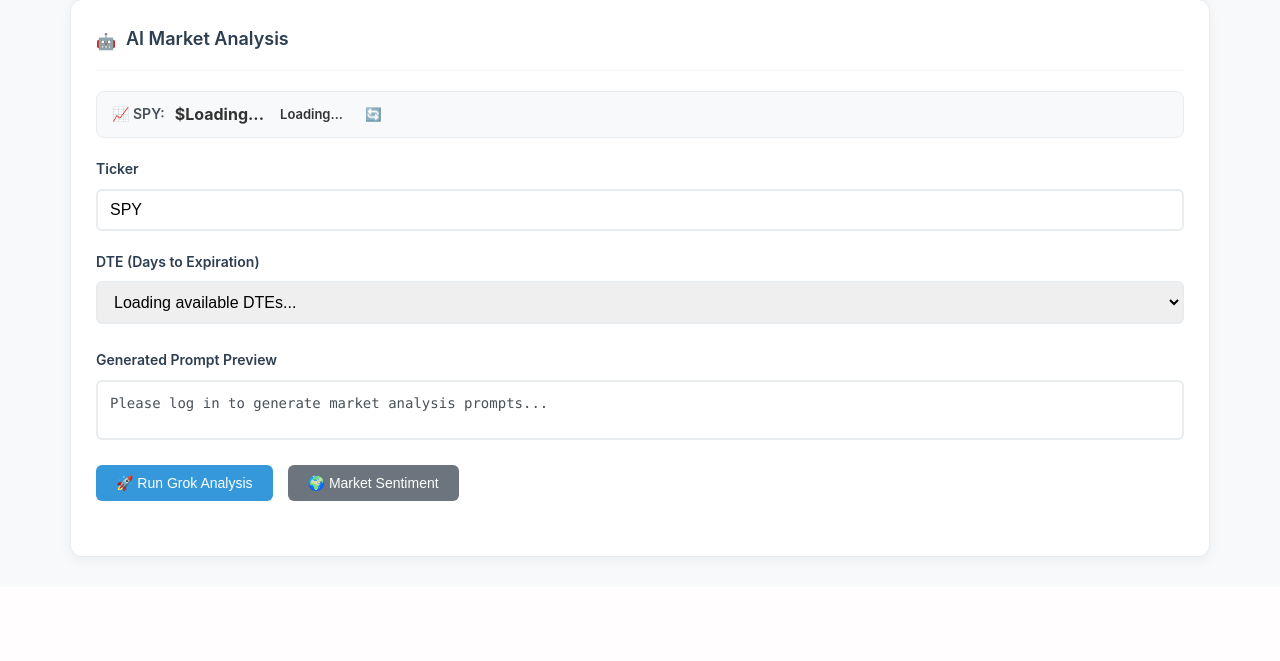
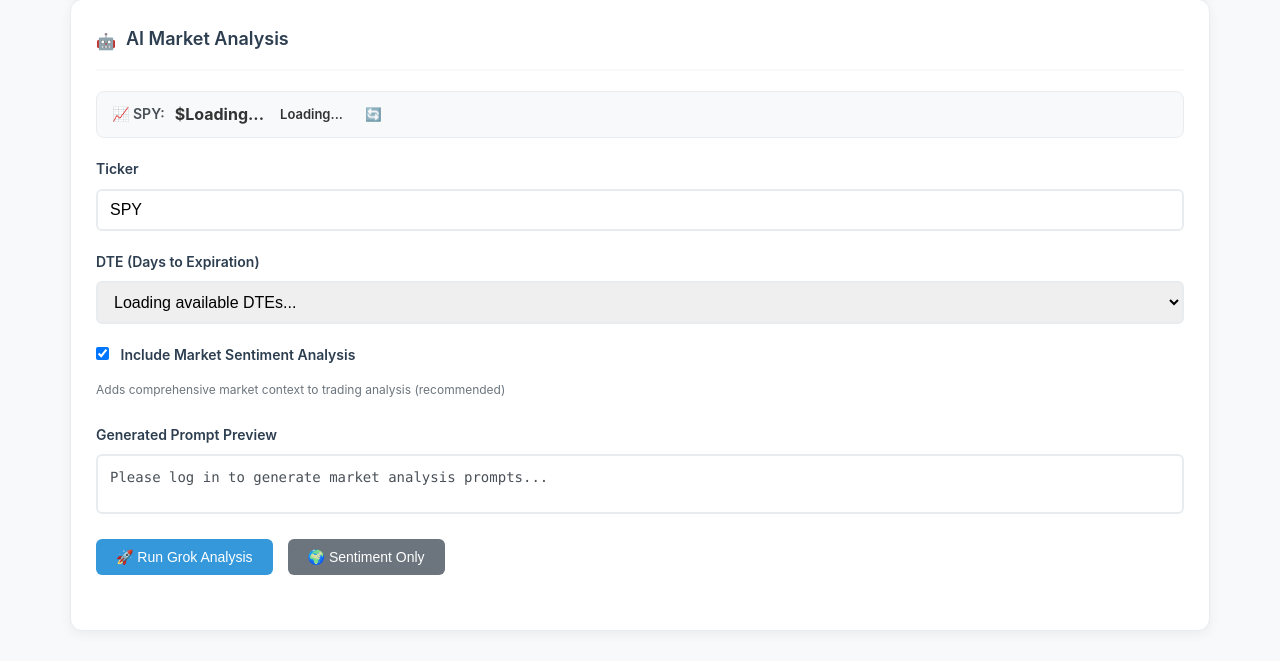
Before and after one commit to zjsciales/simpleZero, a Flask app: template templates/dashboard.html in a window 1280 px wide. Shown: the part 344-1005 px from the top of the page. Before the commit the page ends 906 px from the top, so only its background shows below. Run offline with Flask 3, Linux system fonts and the light colour scheme; the template is opened without the code that fills it, so the values that code supplies are empty; data comes from the database, SQL or seed files in the repository.

Commit message:
🌍 Enhanced Market Sentiment Integration & Flow
✨ Improved Prompt Flow:
- Integrated sentiment analysis into main Grok analysis (single API call)
- Added checkbox to control sentiment inclusion in UI
- Enhanced send_analysis_request() to handle integrated flow
- Updated /api/grok-analysis to use new integrated approach

🎯 UI Enhancements:
- Added 'Include Market Sentiment Analysis' checkbox (checked by default)
- Updated button labels: '🚀 Run Grok Analysis' and '🌍 Sentiment Only'
- Added analysis type indicator in results (Enhanced vs Standard)
- Shows prompt length and sentiment inclusion status

🔧 Technical Improvements:
- Reduced timeout to 180 seconds (3 minutes) for faster responses
- Fixed sentiment prompt (500 words, not characters)
- Added 'be timely' instruction to sentiment prompt
- Daily caching for sentiment analysis to avoid redundant calls

⚡ Flow Optimization:
- Single integrated analysis instead of separate calls
- Sentiment analysis automatically included when checkbox checked
- Maintains separate 'Sentiment Only' option for quick checks
- Enhanced error handling and user feedback

```diff
--- a/app.py
+++ b/app.py
@@ -620,36 +620,29 @@ def grok_analysis():
         data = request.get_json() or {}
         dte = data.get('dte', 0)
         ticker = data.get('ticker', 'SPY')
+        include_sentiment = data.get('include_sentiment', True)  # Default to including sentiment
 
-        print(f"🤖 Starting Grok analysis for {ticker} {dte}DTE")
+        print(f"🤖 Starting integrated Grok analysis for {ticker} {dte}DTE (sentiment: {include_sentiment})")
 
         # Create GrokAnalyzer
         analyzer = GrokAnalyzer()
 
-        # Get comprehensive market data
-        print(f"📊 Gathering comprehensive market data for {ticker} {dte}DTE...")
-        market_data = get_comprehensive_market_data(ticker=ticker, dte=dte, include_full_options_chain=True)
+        # Use the new integrated analysis method
+        analysis_result = analyzer.send_analysis_request(ticker=ticker, dte=dte, include_sentiment=include_sentiment)
 
-        if not market_data:
-            return jsonify({'error': 'Failed to gather market data'}), 500
+        if not analysis_result or not analysis_result['success']:
+            return jsonify({'error': 'Failed to complete analysis'}), 500
 
-        # Generate comprehensive market analysis prompt using actual market data
-        from grok import format_market_analysis_prompt_v7_comprehensive
-        prompt = format_market_analysis_prompt_v7_comprehensive(market_data)
-
-        print(f"📤 Sending comprehensive market analysis prompt to Grok...")
-        print(f"� Prompt length: {len(prompt):,} characters")
-        grok_response = analyzer.send_to_grok(prompt)
-
-        if grok_response:
-            print(f"✅ Grok analysis completed")
+        trading_analysis = analysis_result['trading_analysis']
+        if trading_analysis:
+            print(f"✅ Integrated Grok analysis completed")
 
             # Process and store the Grok response
             from trader_integration import process_grok_response
             user_session_id = session.get('session_id') or session.get('user_session_id')
 
             processing_result = process_grok_response(
-                grok_response=grok_response,
+                grok_response=trading_analysis,
                 ticker=ticker,
                 dte=dte,
                 session_id=user_session_id
@@ -657,12 +650,14 @@ def grok_analysis():
 
             return jsonify({
                 'success': True,
-                'analysis': grok_response,
+                'analysis': trading_analysis,
                 'ticker': ticker,
                 'dte': dte,
                 'processing_result': processing_result,
                 'trade_parsed': processing_result.get('success', False),
-                'parsed_trade': processing_result.get('parsed_trade') if processing_result.get('success') else None
+                'parsed_trade': processing_result.get('parsed_trade') if processing_result.get('success') else None,
+                'includes_sentiment': analysis_result['includes_sentiment'],
+                'prompt_length': analysis_result['prompt_length']
             })
         else:
             print(f"❌ Grok analysis failed")
--- a/templates/dashboard.html
+++ b/templates/dashboard.html
@@ -610,6 +610,16 @@
                         <div id="dte-error" class="error-message" style="display: none; color: #ff6b6b; font-size: 12px; margin-top: 5px;"></div>
                     </div>
 
+                    <div class="control-group">
+                        <label class="control-label">
+                            <input type="checkbox" id="include-sentiment" checked style="margin-right: 8px;">
+                            Include Market Sentiment Analysis
+                        </label>
+                        <div style="font-size: 12px; color: #6c757d; margin-top: 5px;">
+                            Adds comprehensive market context to trading analysis (recommended)
+                        </div>
+                    </div>
+
                     <div class="control-group prompt-preview">
                         <label class="control-label">Generated Prompt Preview</label>
                         <div id="prompt-display" class="prompt-display">Loading prompt preview...</div>
@@ -621,7 +631,7 @@
                         🚀 Run Grok Analysis
                     </button>
                     <button onclick="runMarketSentiment()" id="sentiment-btn" class="btn btn-secondary">
-                        🌍 Market Sentiment
+                        🌍 Sentiment Only
                     </button>
                 </div>
 
@@ -861,6 +871,7 @@
         async function analyzeMarket() {
             const ticker = document.getElementById('ticker').value.trim();
             const dte = document.getElementById('dte').value.trim();
+            const includeSentiment = document.getElementById('include-sentiment').checked;
             const resultDiv = document.getElementById('analysis-result');
             const analyzeBtn = document.getElementById('analyze-btn');
 
@@ -871,18 +882,25 @@
 
             try {
                 analyzeBtn.disabled = true;
-                analyzeBtn.textContent = 'Analyzing...';
+                analyzeBtn.textContent = includeSentiment ? 'Analyzing with Sentiment...' : 'Analyzing...';
 
                 // Show result div and add loading message
                 resultDiv.style.display = 'block';
-                resultDiv.innerHTML = '<div class="loading"><div class="spinner"></div>Analyzing market data with Grok AI...</div>';
+                const loadingMsg = includeSentiment ?
+                    'Analyzing market sentiment and data with Grok AI...' :
+                    'Analyzing market data with Grok AI...';
+                resultDiv.innerHTML = `<div class="loading"><div class="spinner"></div>${loadingMsg}</div>`;
 
                 const response = await fetch('/api/grok-analysis', {
                     method: 'POST',
                     headers: {
                         'Content-Type': 'application/json',
                     },
-                    body: JSON.stringify({ ticker, dte: parseInt(dte) })
+                    body: JSON.stringify({
+                        ticker,
+                        dte: parseInt(dte),
+                        include_sentiment: includeSentiment
+                    })
                 });
 
                 if (!response.ok) {
@@ -902,6 +920,15 @@
                     console.log('🔍 Trade signal condition (hasTradeSignal):', hasTradeSignal);
 
                     resultDiv.innerHTML = `
+                        ${data.includes_sentiment ? `
+                            <div style="margin-bottom: 15px; padding: 10px; background: #e8f5e8; border: 1px solid #4caf50; border-radius: 4px; font-size: 14px;">
+                                ✅ <strong>Enhanced Analysis:</strong> Includes market sentiment context (${data.prompt_length.toLocaleString()} characters)
+                            </div>
+                        ` : `
+                            <div style="margin-bottom: 15px; padding: 10px; background: #f0f0f0; border: 1px solid #ccc; border-radius: 4px; font-size: 14px;">
+                                📊 <strong>Standard Analysis:</strong> Technical & options data only (${data.prompt_length.toLocaleString()} characters)
+                            </div>
+                        `}
                         <div style="white-space: pre-wrap; font-family: inherit; line-height: 1.6;">
                             ${data.analysis}
                         </div>
```
Also changed, not shown: grok.py (+18 -7 lines).
